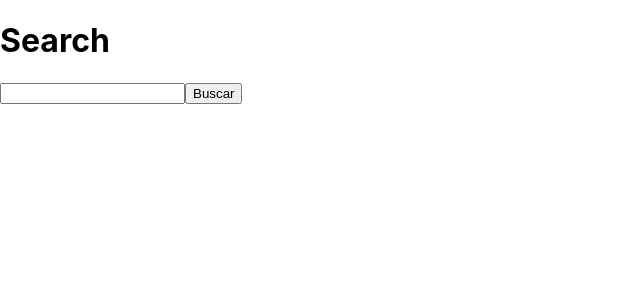
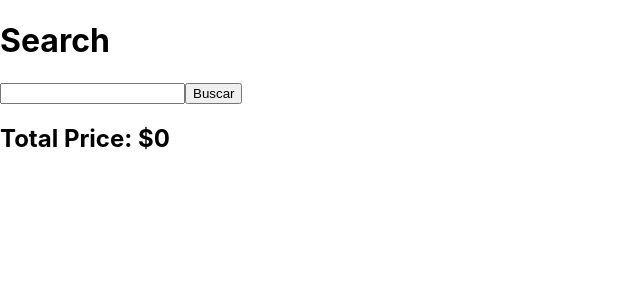
Before and after one commit to thihxm/react-performace, a Next.js app: page / in a window 1280 px wide. Shown: the top 300 px of the page, without its empty margins (0-640 px from the left). Built offline with nearby package versions, Linux system fonts and the light colour scheme.

Commit message:
feat: useMemo

```diff
--- a/src/components/SearchResults.tsx
+++ b/src/components/SearchResults.tsx
@@ -1,3 +1,4 @@
+import { useMemo } from "react"
 import { ProductItem } from "./ProductItem"
 
 interface SearchResultsProps {
@@ -9,11 +10,22 @@ interface SearchResultsProps {
 }
 
 export function SearchResults({ results }: SearchResultsProps) {
+  const totalPrice = useMemo(() => {
+    return results.reduce((total, product) => total + product.price, 0)
+  }, [results])
+
   return (
     <div>
+      <h2>Total Price: ${totalPrice}</h2>
       {results.map((product) => (
         <ProductItem key={product.id} product={product}/>
       ))}
     </div>
   )
 }
+
+/**
+ * When to use useMemo
+ * 1. Heavy calculations
+ * 2. Referential equality (when passing the info to a child component)
+ */
```
